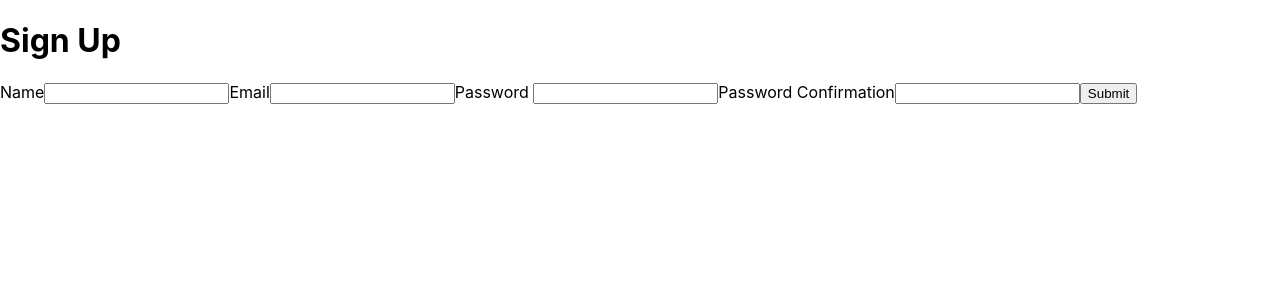
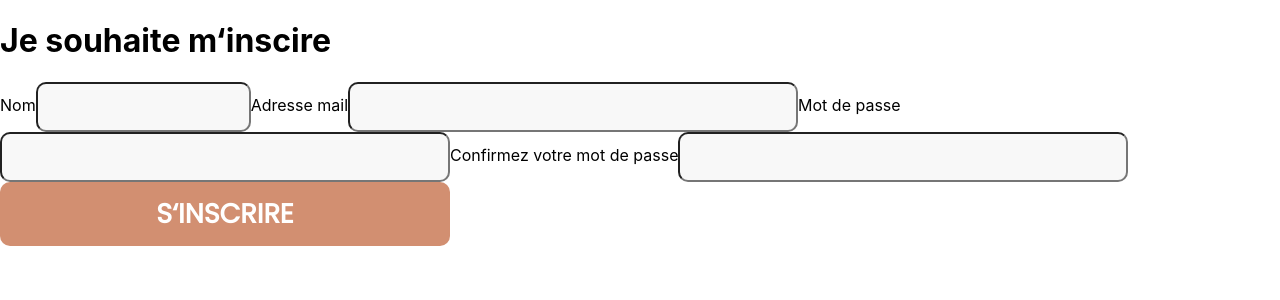
Before and after one commit to ComicScrip/locab, a Next.js app: page /signup in a window 1280 px wide. Shown: the top 300 px of the page. Built offline with nearby package versions, Linux system fonts and the light colour scheme.

Commit message:
finish fonctionnality of sign up

```diff
--- a/models/user.js
+++ b/models/user.js
@@ -7,6 +7,9 @@ module.exports.emailAlreadyExists = (email) =>
 
 module.exports.validateUser = (data, forUpdate = false) =>
   Joi.object({
+    name: Joi.string()
+      .max(255)
+      .presence(forUpdate ? "optional" : "required"),
     email: Joi.string()
       .email()
       .max(255)
@@ -15,7 +18,7 @@ module.exports.validateUser = (data, forUpdate = false) =>
       .min(8)
       .max(100)
       .presence(forUpdate ? "optional" : "required"),
-    name: Joi.string()
+    role: Joi.string()
       .max(255)
       .presence(forUpdate ? "optional" : "required"),
   }).validate(data, { abortEarly: false }).error;
--- a/pages/api/users/index.js
+++ b/pages/api/users/index.js
@@ -1,12 +1,12 @@
 import {
   createUser,
   emailAlreadyExists,
-  // validateUser,
+  validateUser,
 } from "../../../models/user";
 
 async function handlePost(req, res) {
-  // const validationErrors = validateUser(req.body);
-  // if (validationErrors) return res.status(422).send(validationErrors);
+  const validationErrors = validateUser(req.body);
+  if (validationErrors) return res.status(422).send(validationErrors);
   const alreadyExists = await emailAlreadyExists(req.body.email);
   if (alreadyExists) return res.status(409).send("email already taken");
   const { id, name, email, hashedPassword, role } = await createUser(req.body);
--- a/pages/signup/index.js
+++ b/pages/signup/index.js
@@ -1,6 +1,7 @@
 import { useState } from "react";
 import { Toaster, toast } from "react-hot-toast";
 import axios from "axios";
+import styles from "../../styles/SignUp.module.css";
 
 export default function SignUpPage() {
   const [name, setName] = useState("");
@@ -25,11 +26,13 @@ export default function SignUpPage() {
       <div>
         <Toaster />
       </div>
-      <h1>Sign Up</h1>
+      <div className={styles.inscRegisterForm}>
+        <h1 className={styles.titleSignUp}>Je souhaite m&lsquo;inscire</h1>
         <form onSubmit={handleSubmit}>
           <label htmlFor="name">
-          Name
+            Nom
             <input
+              className={styles.inputPetitSignUp}
               type="text"
               id="name"
               value={name}
@@ -39,8 +42,9 @@ export default function SignUpPage() {
             />
           </label>
           <label htmlFor="email">
-          Email
+            Adresse mail
             <input
+              className={styles.inputGrandSignUp}
               type="text"
               id="email"
               value={email}
@@ -50,8 +54,9 @@ export default function SignUpPage() {
             />
           </label>
           <label htmlFor="password">
-          Password{" "}
+            Mot de passe{" "}
             <input
+              className={styles.inputGrandSignUp}
               type="text"
               id="password"
               value={password}
@@ -61,8 +66,9 @@ export default function SignUpPage() {
             />
           </label>
           <label htmlFor="passwordConfirmation">
-          Password Confirmation
+            Confirmez votre mot de passe
             <input
+              className={styles.inputGrandSignUp}
               type="text"
               id="passwordConfirmation"
               value={passwordConfirmation}
@@ -71,8 +77,11 @@ export default function SignUpPage() {
               required
             />
           </label>
-        <button type="submit">Submit</button>
+          <button className={styles.btnInscrSignUp} type="submit">
+            S&lsquo;INSCRIRE
+          </button>
         </form>
+      </div>
     </>
   );
 }
--- /dev/null
+++ b/styles/SignUp.module.css
@@ -0,0 +1,37 @@
+@import url("https://fonts.googleapis.com/css2?family=Poppins&display=swap");
+
+.btnInscrSignUp {
+  color: white;
+  background-color: #d28f71;
+  border-radius: 10px;
+  width: 450px;
+  height: 64px;
+  border: none;
+  font-family: "Poppins", sans-serif;
+  font-weight: 600;
+  font-size: 27px;
+  cursor: pointer;
+}
+
+.inputGrandSignUp {
+  border-radius: 10px;
+  width: 450px;
+  height: 50px;
+  background-color: #f8f8f8;
+  border: 1px solid rgba(185, 185, 185, 0, 74);
+}
+
+.inputPetitSignUp {
+  border-radius: 10px;
+  width: 215px;
+  height: 50px;
+  background-color: #f8f8f8;
+  border: 1px solid rgba(185, 185, 185, 0, 74);
+  outline: none;
+}
+
+.inscRegisterForm {
+  display: flex;
+  flex-direction: column;
+  outline: none;
+}
```
Lines whose indentation alone changed are shown as unchanged.
